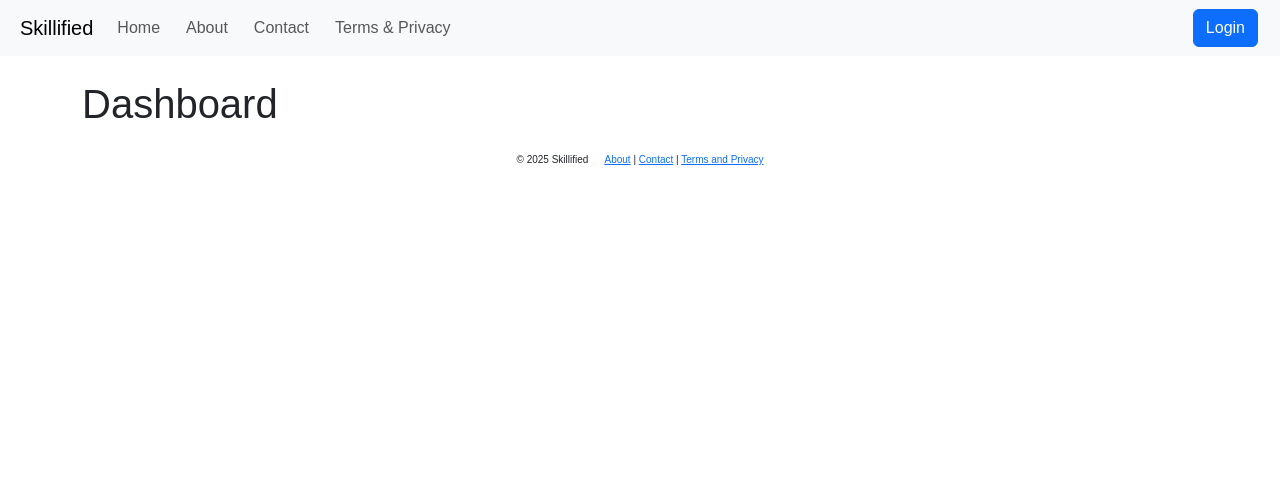
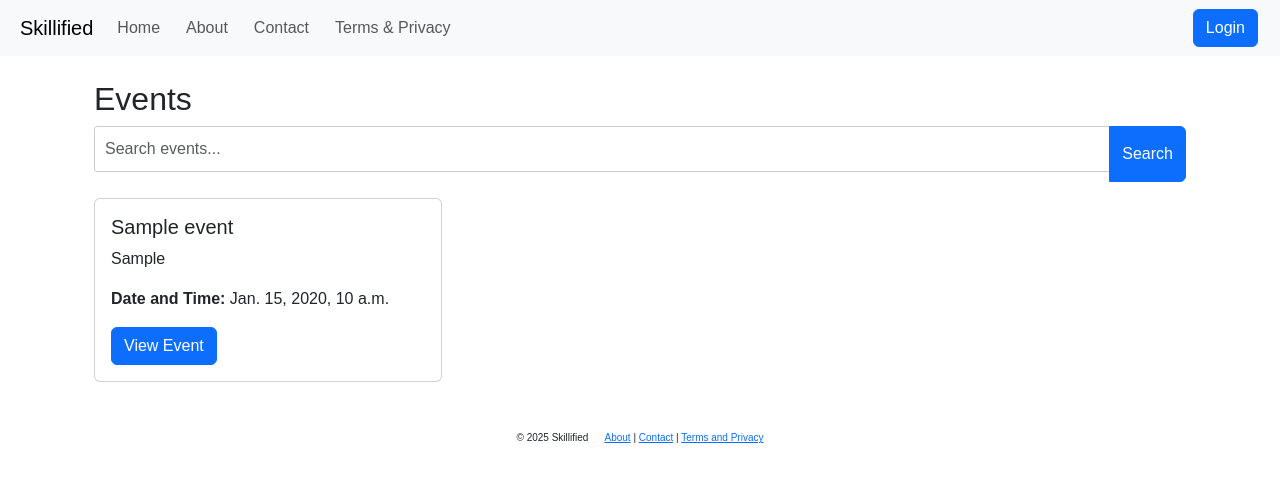
Before and after one commit to dbeckett93/skillified, a Django app: page /events/ in a window 1280 px wide. Shown: the top 482 px of the page. Run offline with Django 5.2, Linux system fonts and the light colour scheme; tables that the repository leaves empty hold one stand-in row (values such as "Sample post").

Commit message:
Implement event management features: add event creation and detail views, update templates, and enhance event listing with search functionality.

```diff
--- a/main/templates/main/base.html
+++ b/main/templates/main/base.html
@@ -8,6 +8,7 @@
     <title>{% block title %}Skillified{% endblock %}</title>
     <link rel="stylesheet" href="https://cdnjs.cloudflare.com/ajax/libs/font-awesome/6.0.0-beta3/css/all.min.css">
     <link href="https://cdn.jsdelivr.net/npm/bootstrap@5.3.3/dist/css/bootstrap.min.css" rel="stylesheet">
+    <link rel="stylesheet" href="https://cdn.jsdelivr.net/npm/flatpickr/dist/flatpickr.min.css">
     <link rel="stylesheet" href="{% static 'css/styles.css' %}">
 </head>
 <body>
@@ -112,6 +113,7 @@
     {% endif %}
 
     <script src="https://cdn.jsdelivr.net/npm/bootstrap@5.3.3/dist/js/bootstrap.bundle.min.js"></script>
+    <script src="https://cdn.jsdelivr.net/npm/flatpickr"></script>
     <script src="{% static 'js/scripts.js' %}"></script>
 </body>
 </html>
--- a/main/templates/main/events.html
+++ b/main/templates/main/events.html
@@ -3,5 +3,27 @@
 {% block title %}Events - Skillified{% endblock %}
 
 {% block content %}
-    <h1>Dashboard</h1>
+<div class="container mt-4">
+    <h2>Events</h2>
+    <form method="get" action="{% url 'events' %}" class="mb-3">
+        <div class="input-group">
+            <input type="text" name="q" class="form-control" placeholder="Search events...">
+            <button type="submit" class="btn btn-primary">Search</button>
+        </div>
+    </form>
+    <div class="row">
+        {% for event in events %}
+        <div class="col-md-4 mb-4">
+            <div class="card">
+                <div class="card-body">
+                    <h5 class="card-title">{{ event.title }}</h5>
+                    <p class="card-text">{{ event.overview }}</p>
+                    <p><strong>Date and Time:</strong> {{ event.date_time }}</p>
+                    <a href="{% url 'event_detail' event.id %}" class="btn btn-primary">View Event</a>
+                </div>
+            </div>
+        </div>
+        {% endfor %}
+    </div>
+</div>
 {% endblock %}
--- a/main/urls.py
+++ b/main/urls.py
@@ -11,6 +11,8 @@ urlpatterns = [
     path('mentor_add_skill/', views.mentor_add_skill, name='mentor_add_skill'),
     path('skill/<int:skill_id>/', views.skill_detail, name='skill_detail'),
     path('events/', views.events, name='events'),
+    path('add_event/<int:skill_id>/', views.add_event, name='add_event'),
+    path('event/<int:event_id>/', views.event_detail, name='event_detail'),
     path('messages/', views.messages_view, name='messages'),
     path('settings/', views.settings, name='settings'),
     path('profile/', views.profile, name='profile'),
--- a/main/views.py
+++ b/main/views.py
@@ -11,7 +11,7 @@ from django.shortcuts import redirect, render, get_object_or_404
 from django.views.decorators.csrf import csrf_protect
 from django.db.models import Q
 
-from .forms import ContactForm, SkillForm
+from .forms import ContactForm, SkillForm, EventForm
 from .models import Profile, Skill, Event, NotificationSetting, Message
 
 # Home page view
@@ -76,13 +76,6 @@ def logout(request):
     Renders the logout confirmation page.
     """
     return render(request, 'account/logout.html')
-
-# Events page view
-def events(request):
-    """
-    Renders the events page.
-    """
-    return render(request, 'main/events.html')
 
 # Messages page view
 def messages_view(request):
@@ -345,4 +338,65 @@ def skill_detail(request, skill_id):
     identified by the skill_id parameter.
     """
     skill = get_object_or_404(Skill, id=skill_id)
-    return render(request, 'main/skill_detail.html', {'skill': skill})
+    upcoming_events = Event.objects.filter(skill=skill).order_by('date_time')
+    is_mentor = request.user.profile.is_mentor if request.user.is_authenticated else False
+    context = {
+        'skill': skill,
+        'upcoming_events': upcoming_events,
+        'is_mentor': is_mentor,
+    }
+    return render(request, 'main/skill_detail.html', context)
+
+# Events page view
+def events(request):
+    """
+    Renders the events page, displaying all events. Supports keyword search.
+    """
+    query = request.GET.get('q')
+    if query:
+        events = Event.objects.filter(
+            Q(title__icontains=query) | Q(overview__icontains=query)
+        ).distinct()
+    else:
+        events = Event.objects.all()
+
+    return render(request, 'main/events.html', {'events': events, 'query': query})
+
+# Add Event page view
+@login_required
+def add_event(request, skill_id):
+    """
+    Allows mentors to create a new event for a specific skill.
+    """
+    skill = get_object_or_404(Skill, id=skill_id)
+
+    if not request.user.profile.is_mentor:
+        return redirect('skill_detail', skill_id=skill_id)
+
+    if request.method == 'POST':
+        form = EventForm(request.POST)
+        if form.is_valid():
+            event = form.save(commit=False)
+            event.skill = skill
+            event.save()
+            return redirect('skill_detail', skill_id=skill_id)
+    else:
+        form = EventForm()
+
+    return render(request, 'main/add_event.html', {'form': form, 'skill': skill})
+
+# Event detail page view
+@login_required
+def event_detail(request, event_id):
+    """
+    Displays the details of a specific event and allows users to register as participants.
+    """
+    event = get_object_or_404(Event, id=event_id)
+    is_participant = event.participants.filter(id=request.user.id).exists()
+
+    if request.method == 'POST':
+        if not is_participant:
+            event.participants.add(request.user)
+            return redirect('event_detail', event_id=event_id)
+
+    return render(request, 'main/event_detail.html', {'event': event, 'is_participant': is_participant})
```
Also changed, not shown: main/forms.py (+15 -1 lines), main/templates/main/add_event.html (added, +25 -0 lines), main/templates/main/event_detail.html (added, +25 -0 lines), main/templates/main/skill_detail.html (+9 -0 lines), main/templates/main/account/login.html (renamed from main/templates/account/login.html), main/templates/main/account/logout.html (renamed from main/templates/account/logout.html), main/templates/main/account/signup.html (renamed from main/templates/account/signup.html).
